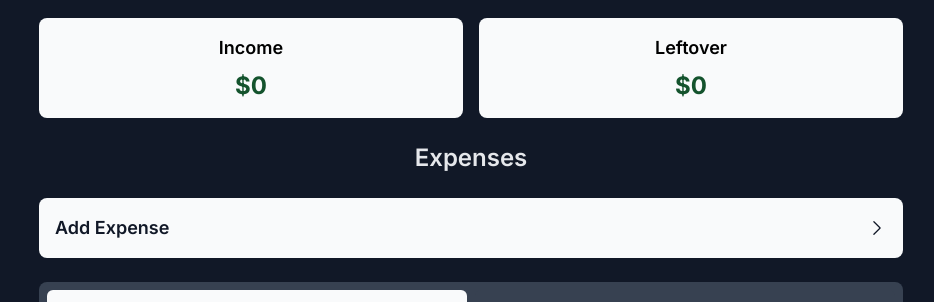
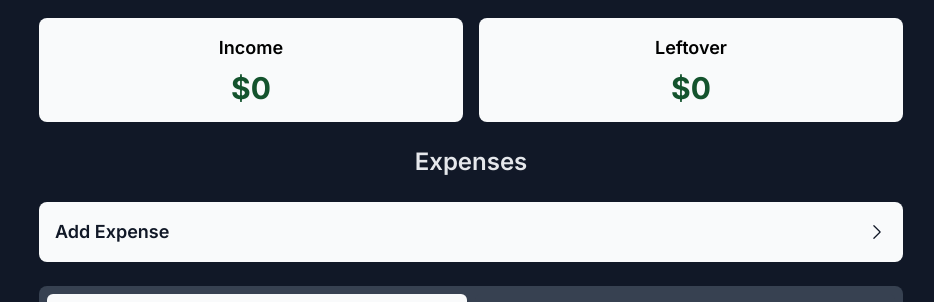
Before and after one commit to ArthurWHenry/budget-helper, a Next.js app: page / in a window 1280 px wide. Shown: the part 158-460 px from the top of the page, without its empty margins (169-1103 px from the left). Built offline with nearby package versions, Linux system fonts and the light colour scheme.

Commit message:
fix: styling for disclosure icon was wrong and increased font for money

```diff
--- a/src/components/expenses/add/component.tsx
+++ b/src/components/expenses/add/component.tsx
@@ -59,11 +59,9 @@ const AddExpense = () => {
         {({ open }) => (
           <>
             <Disclosure.Button className="flex w-full justify-between items-center p-4">
-              <div>
-                <span className="text-gray-900 text-lg font-semibold">
-                  Add Expense
-                </span>
-              </div>
+              <span className="text-gray-900 text-lg font-semibold">
+                Add Expense
+              </span>
               <ChevronRightIcon
                 className={classNames("h-5 w-5 text-gray-900", {
                   "rotate-90 transform": open,
--- a/src/components/income/component.tsx
+++ b/src/components/income/component.tsx
@@ -2,7 +2,7 @@ import { memo } from "react";
 import { SetterOrUpdater, useSetRecoilState } from "recoil";
 import classNames from "classnames";
 import { Disclosure } from "@headlessui/react";
-import { ChevronRightIcon } from "@heroicons/react/20/solid";
+import { ChevronRightIcon } from "@heroicons/react/24/solid";
 
 // Atoms
 import { incomeState } from "@/atoms";
@@ -28,11 +28,9 @@ const SetIncome: React.FC = () => {
         {({ open }) => (
           <>
             <Disclosure.Button className="flex w-full justify-between items-center p-4">
-              <div>
-                <span className="text-gray-900 text-lg font-semibold">
-                  Set Paycheck Amount
-                </span>
-              </div>
+              <span className="text-gray-900 text-lg font-semibold">
+                Set Paycheck Amount
+              </span>
               <ChevronRightIcon
                 className={classNames("h-5 w-5 text-gray-900", {
                   "rotate-90 transform": open,
--- a/src/components/stats/card/component.tsx
+++ b/src/components/stats/card/component.tsx
@@ -7,7 +7,7 @@ const StatCard: React.FC<StatCardProps> = ({ title, value }: StatCardProps) => {
       <h3 className="font-semibold text-lg">{title}</h3>
       <span
         className={classNames(
-          "text-2xl font-bold",
+          "text-3xl font-bold",
           value < 0 ? "text-red-900" : "text-green-900"
         )}
       >
```
